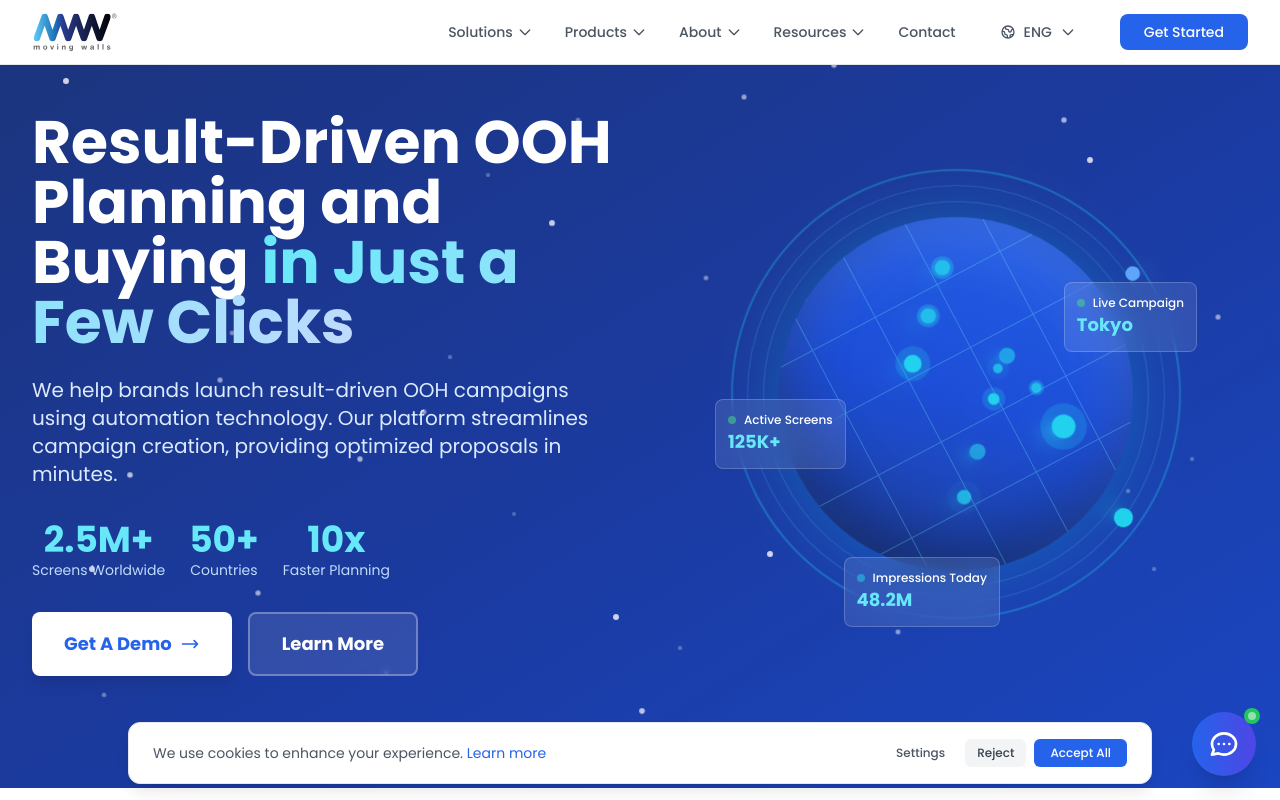
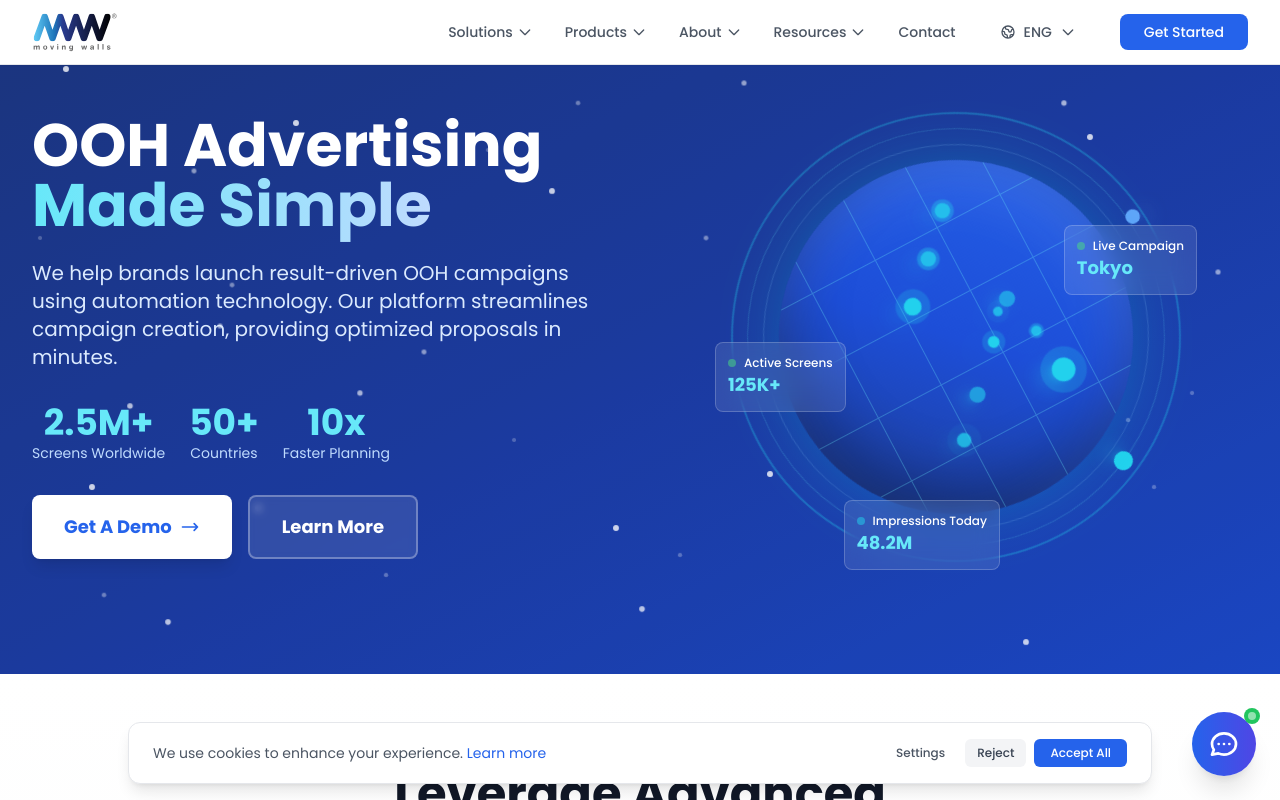
Before and after one commit to VivekcMW/Website, a Next.js app: page /solutions/brands in a window 1280 px wide. Shown: the top 800 px of the page. Built offline with nearby package versions, Linux system fonts and the light colour scheme.

Commit message:
Shorten hero headline to 'OOH Advertising Made Simple'

```diff
--- a/src/app/solutions/brands/page.tsx
+++ b/src/app/solutions/brands/page.tsx
@@ -61,9 +61,9 @@
               className="text-left"
             >
               <h1 className="text-4xl md:text-5xl lg:text-6xl font-bold mb-6 leading-tight">
-                Result-Driven OOH Planning and Buying{' '}
+                OOH Advertising{' '}
                 <span className="text-transparent bg-clip-text bg-gradient-to-r from-cyan-300 to-blue-200">
-                  in Just a Few Clicks
+                  Made Simple
                 </span>
               </h1>
               <p className="text-lg md:text-xl text-mw-blue-100 max-w-xl mb-8 leading-relaxed">
```
